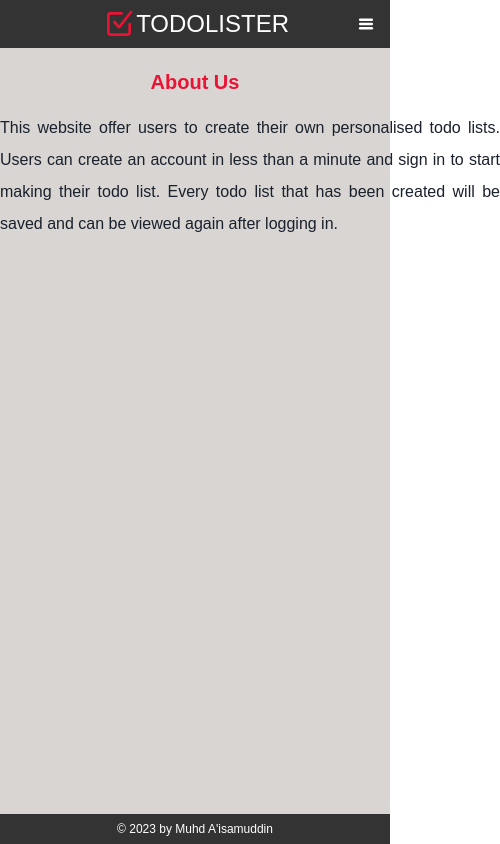
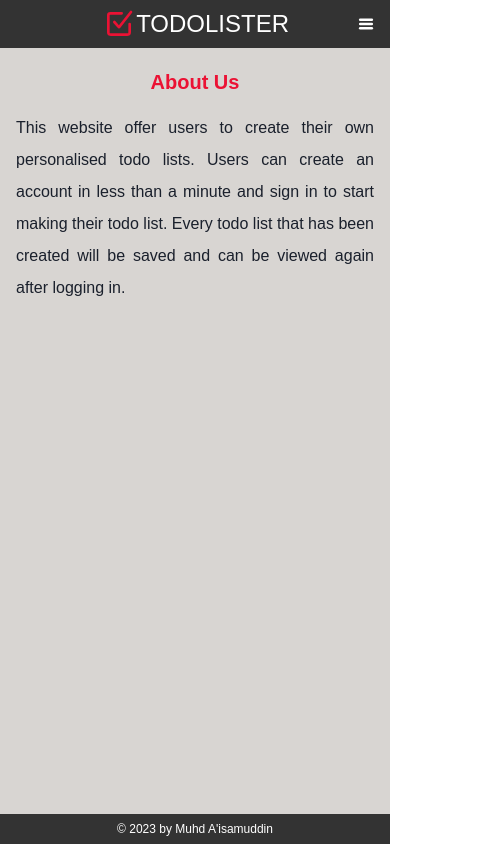
Before and after one commit to aisam94/todolister, a Next.js app: page /about in a window 390 px wide. Shown: the whole page, 500 px wide, since content can reach past the window. Built offline with nearby package versions, Linux system fonts and the light colour scheme; no server answers.

Commit message:
improve about paragraph responsiveness

```diff
--- a/styles/styles.css
+++ b/styles/styles.css
@@ -312,8 +312,10 @@ form input {
 .about-paragraph {
   margin: auto;
   margin-top: 1em;
-  width: 500px;
+  max-width: 500px;
   line-height: 2em;
+  padding-left: 1rem;
+  padding-right: 1rem;
 }
 
 @media screen and (max-width: 640px) {
```
